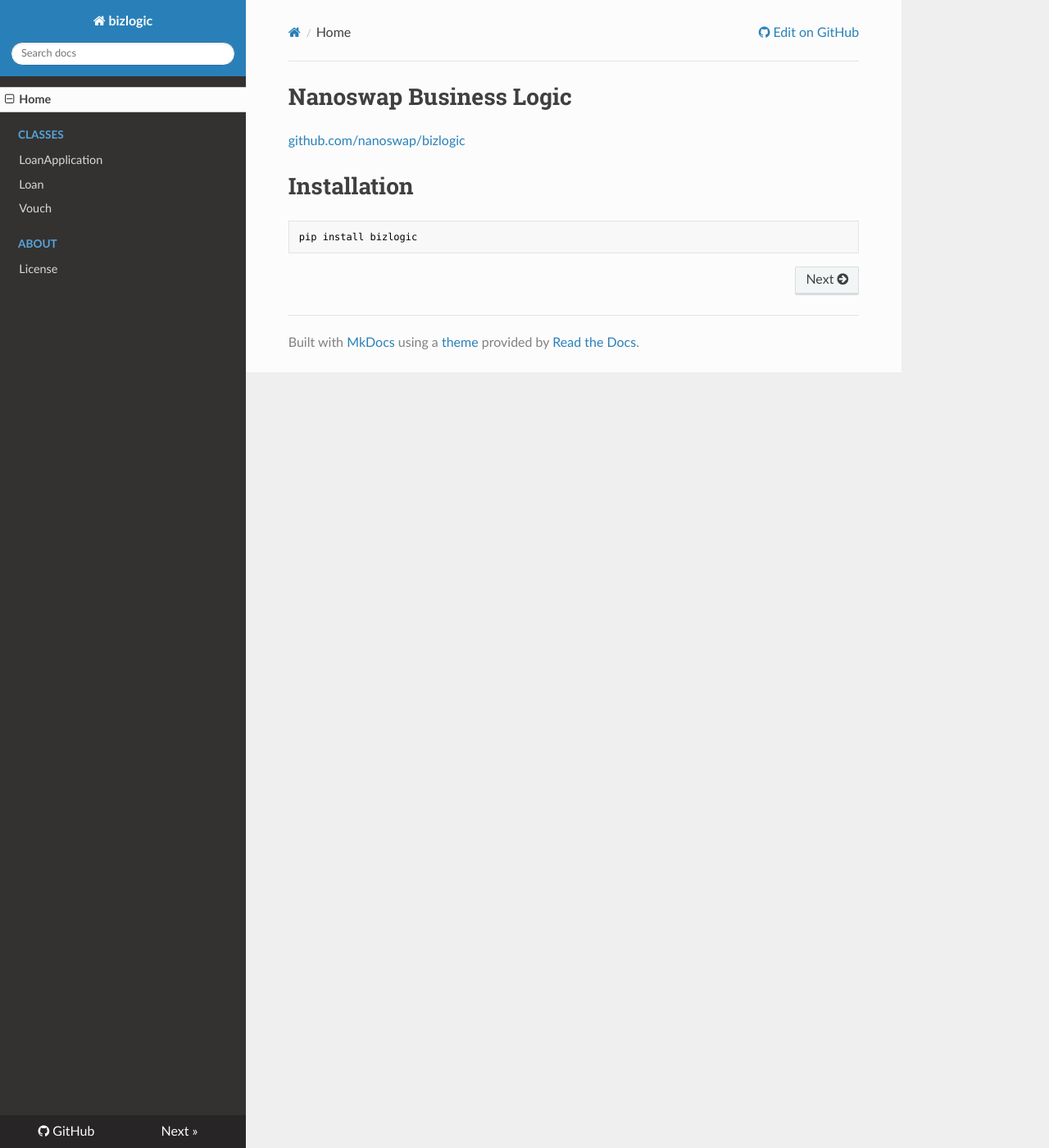
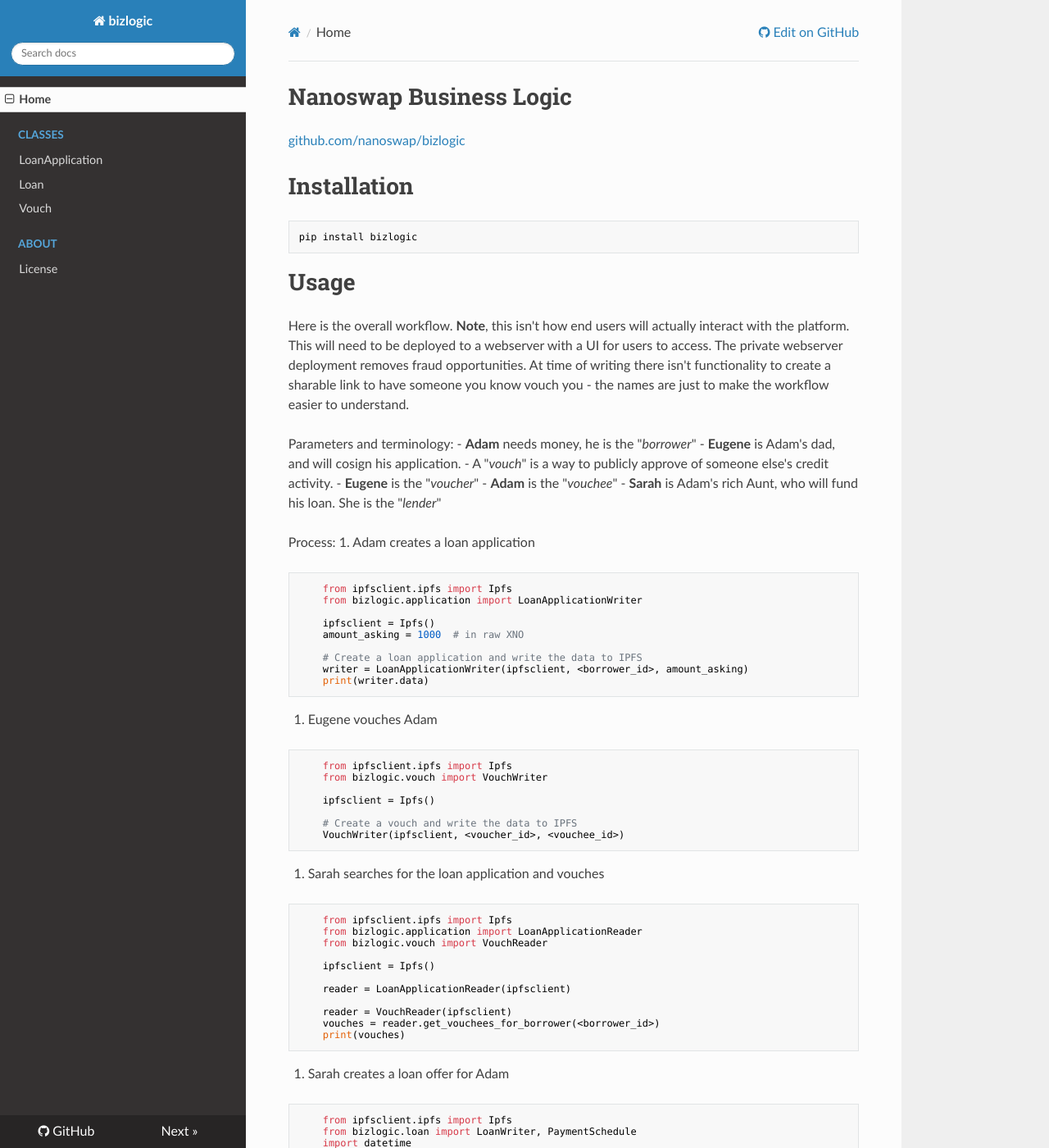
Before and after one commit to nanoswap/bizlogic, an MkDocs documentation site: the page built from docs/index.md, in a window 1280 px wide and 1400 px high. Shown: the whole window at 82% size. Built offline with MkDocs 1.6.1, drawn with Linux system fonts in a browser that asks for light colours; nearby versions of some CDN libraries; some of the changed text lies outside the part shown.

Commit message:
worked on documentation

````diff
--- a/docs/index.md
+++ b/docs/index.md
@@ -7,3 +7,94 @@
 ```
 pip install bizlogic
 ```
+
+# Usage
+
+Here is the overall workflow. **Note**, this isn't how end users will actually interact with the platform. This will need to be deployed to a webserver with a UI for users to access. The private webserver deployment removes fraud opportunities. At time of writing there isn't functionality to create a sharable link to have someone you know vouch you - the names are just to make the workflow easier to understand.
+
+Parameters and terminology:
+ - **Adam** needs money, he is the "*borrower*"
+ - **Eugene** is Adam's dad, and will cosign his application.
+   - A "*vouch*" is a way to publicly approve of someone else's credit activity.
+   - **Eugene** is the "*voucher*"
+   - **Adam** is the "*vouchee*"
+ - **Sarah** is Adam's rich Aunt, who will fund his loan. She is the "*lender*"
+
+Process:
+1. Adam creates a loan application
+
+```py
+    from ipfsclient.ipfs import Ipfs
+    from bizlogic.application import LoanApplicationWriter
+
+    ipfsclient = Ipfs()
+    amount_asking = 1000  # in raw XNO
+
+    # Create a loan application and write the data to IPFS
+    writer = LoanApplicationWriter(ipfsclient, <borrower_id>, amount_asking)
+    print(writer.data)
+```
+
+2. Eugene vouches Adam
+
+```py
+    from ipfsclient.ipfs import Ipfs
+    from bizlogic.vouch import VouchWriter
+
+    ipfsclient = Ipfs()
+
+    # Create a vouch and write the data to IPFS
+    VouchWriter(ipfsclient, <voucher_id>, <vouchee_id>)
+```
+
+3. Sarah searches for the loan application and vouches
+
+```py
+    from ipfsclient.ipfs import Ipfs
+    from bizlogic.application import LoanApplicationReader
+    from bizlogic.vouch import VouchReader
+
+    ipfsclient = Ipfs()
+
+    reader = LoanApplicationReader(ipfsclient)
+
+    reader = VouchReader(ipfsclient)
+    vouches = reader.get_vouchees_for_borrower(<borrower_id>)
+    print(vouches)
+```
+
+4. Sarah creates a loan offer for Adam
+
+```py
+    from ipfsclient.ipfs import Ipfs
+    from bizlogic.loan import LoanWriter, PaymentSchedule
+    import datetime
+
+    ipfsclient = Ipfs()
+    expiry = datetime.datetime.now() + datetime.timedelta(days=30)
+    repayment_schedule = PaymentSchedule.create_payment_schedule(
+        amount=1000,  # in raw XNO
+        interest_rate=1.05,  # 5%
+        total_duration=datetime.timedelta(days=100),
+        number_of_payments=10
+    )
+
+    # Create the loan offer and write it to IPFS
+
+
+```
+
+```py
+    from bizlogic.loan import LoanReader
+
+    # Someone else: Read the loan applications and write an offer
+    reader = LoanApplicationReader(ipfsclient)
+
+    # check your pending loan offers
+    reader = LoanReader(ipfsclient)
+    pending_offers = reader.get_open_loan_offers(borrower_id)
+    print(pending_offers)
+
+    # accept an offer
+
+```
````
Also changed, not shown: docs/classes_loan.md (+7 -1 lines), 3 other files.
